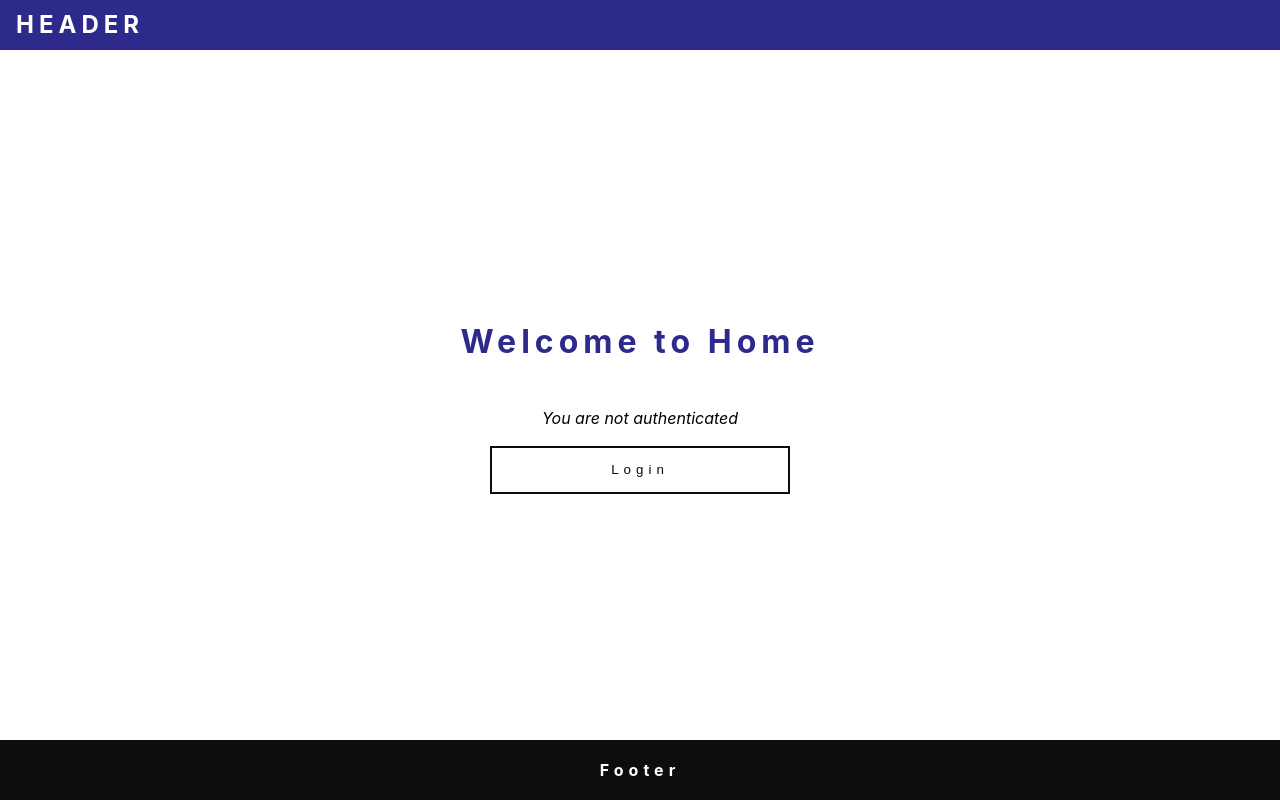
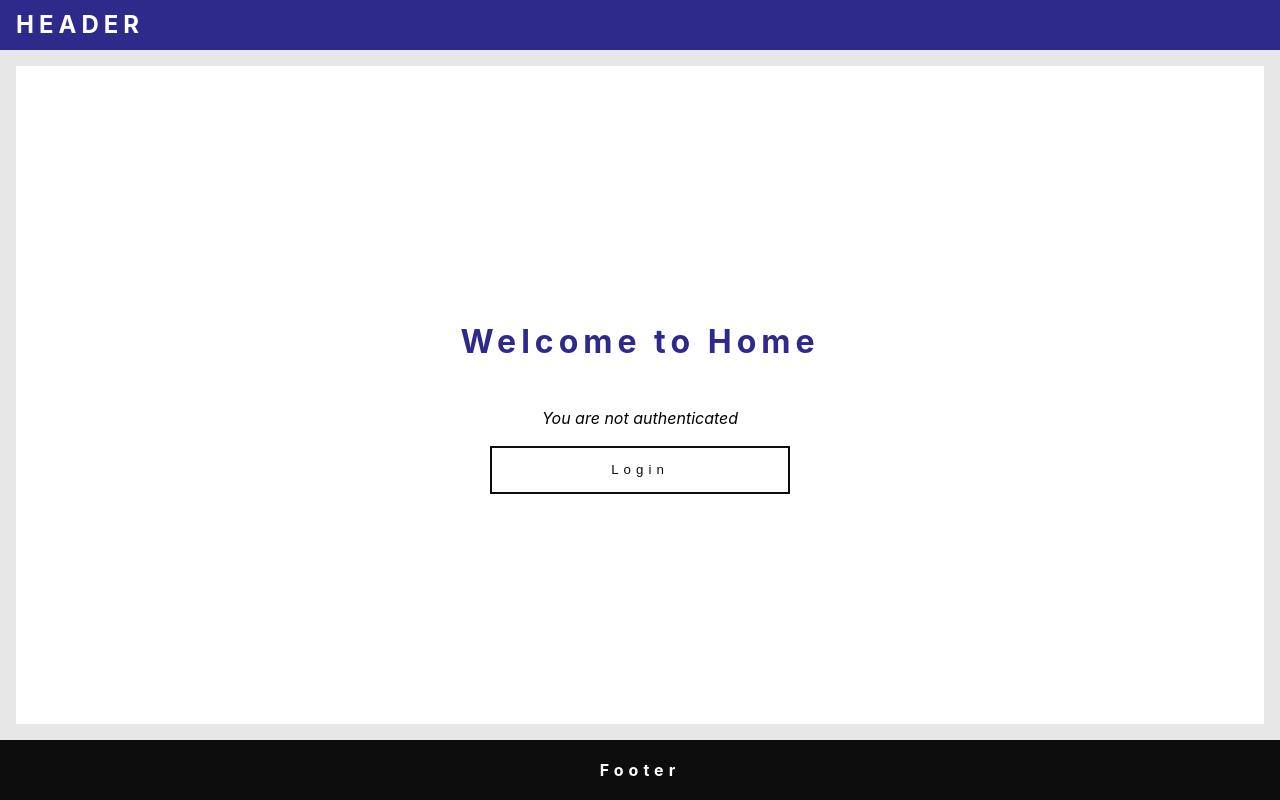
Before and after one commit to tqhung2012hn/nextjs-starter, a Next.js app: page / in a window 1280 px wide. Built offline with nearby package versions, Linux system fonts and the light colour scheme.

Commit message:
Fix styles related to the min-height property of layouts

```diff
--- a/src/containers/Home/styles.js
+++ b/src/containers/Home/styles.js
@@ -28,8 +28,7 @@ export const Text = styled.p`
 `;
 
 export const Wrapper = styled.div`
-    width: 100%;
-    height: 100%;
+    flex: 1;
     display: flex;
     flex-direction: column;
     justify-content: center;
--- a/src/containers/Login/styles.js
+++ b/src/containers/Login/styles.js
@@ -6,8 +6,7 @@ export const Form = styled.form`
 `;
 
 export const Wrapper = styled.div`
-    width: 100%;
-    height: 100%;
+    flex: 1;
     display: flex;
     justify-content: center;
     align-items: center;
--- a/src/layouts/AppLayout/index.js
+++ b/src/layouts/AppLayout/index.js
@@ -3,13 +3,15 @@ import PropTypes from 'prop-types';
 import Header from '@/components/Header';
 import Footer from '@/components/Footer';
 
-import { Content, Wrapper } from './styles';
+import { Wrapper, ContentWrapper, Content } from './styles';
 
 const AppLayout = ({ children }) => {
     return (
         <Wrapper>
             <Header />
-            <Content>{children}</Content>
+            <ContentWrapper>
+                <Content>{children}</Content>
+            </ContentWrapper>
             <Footer />
         </Wrapper>
     );
--- a/src/layouts/AppLayout/styles.js
+++ b/src/layouts/AppLayout/styles.js
@@ -4,11 +4,20 @@ export const Content = styled.div`
     flex: 1;
     display: flex;
     flex-direction: column;
+    background-color: #fff;
+`;
+
+export const ContentWrapper = styled.div`
+    flex: 1;
+    display: flex;
+    flex-direction: column;
+    background-color: #e7e7e7;
+    padding: 1rem;
 `;
 
 export const Wrapper = styled.div`
     width: 100%;
-    height: 100%;
+    min-height: 100%;
     display: flex;
     flex-direction: column;
 `;
--- a/src/layouts/AuthLayout/styles.js
+++ b/src/layouts/AuthLayout/styles.js
@@ -8,7 +8,7 @@ export const Content = styled.div`
 
 export const Wrapper = styled.div`
     width: 100%;
-    height: 100%;
+    min-height: 100%;
     display: flex;
     flex-direction: column;
 `;
```
